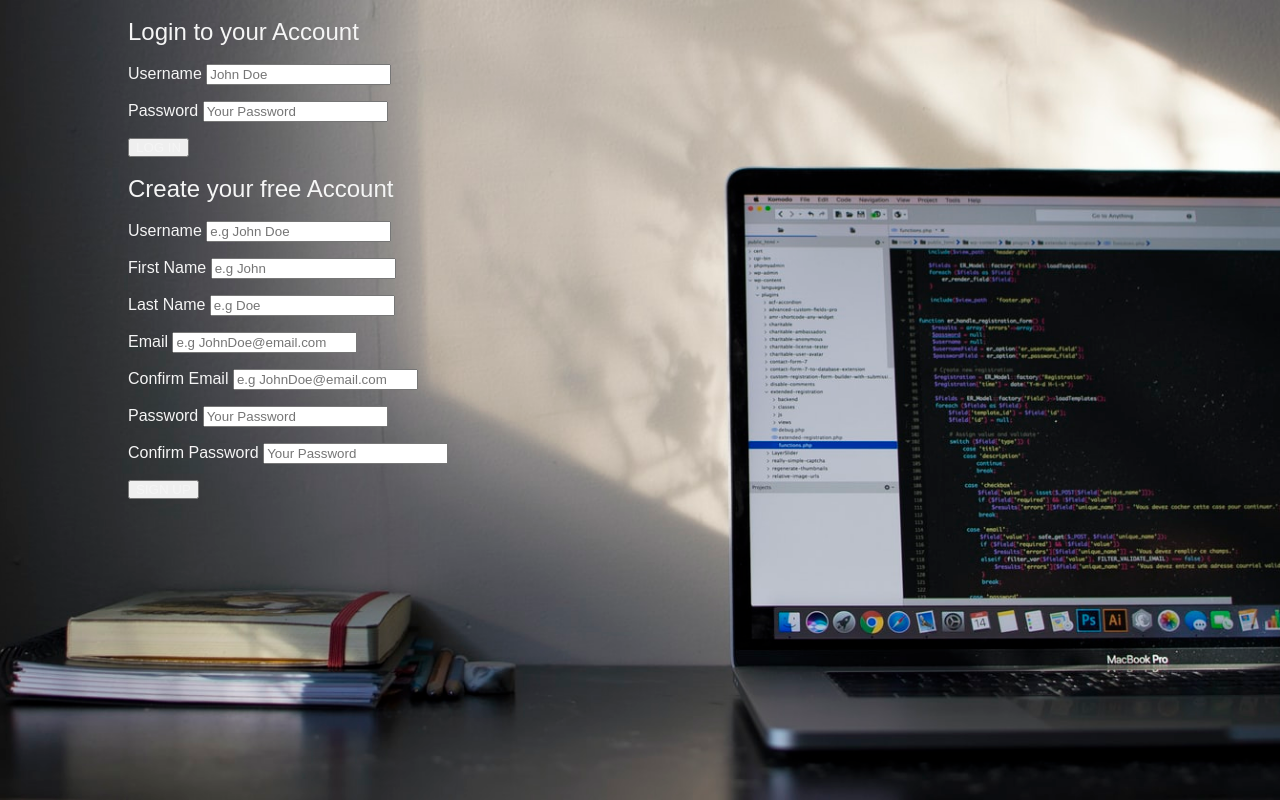
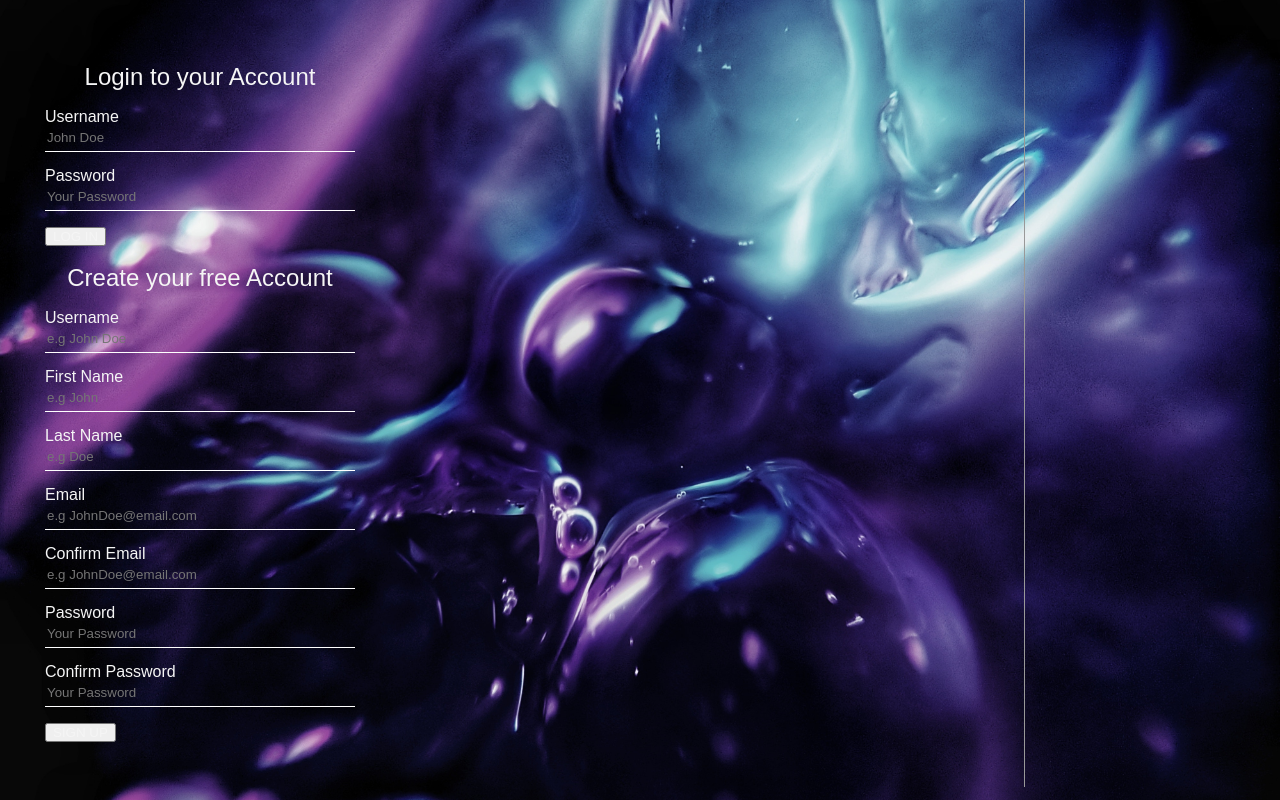
Before and after one commit to liam34/PhpProjectOnGit, a PHP site: page /register.php in a window 1280 px wide. Run offline with PHP 8.4, Linux system fonts and the light colour scheme.

Commit message:
apply design in input form

```diff
--- a/assets/css/register.css
+++ b/assets/css/register.css
@@ -7,12 +7,20 @@ html, body {
 #background {
 
     background-color:cornsilk;
-    background-image: url(../images/office.jpg);
+    background-image: url(../images/backgroundImage.jpg);
     background-position: center;
     background-size: cover;
     display: table;
     height: 100%;
     width: 100%;
+}
+
+#inputContainer {
+
+    width: 400px;
+    padding: 45px;
+
+
 }
 
 #loginContainer * {
@@ -28,4 +36,22 @@ html, body {
     margin: 0 auto;
     position: relative;
     max-width: 1024px;
+    float: left;
+    border-right: 1px solid #999;
 }
+
+#inputContainer h2 {
+    text-align: center;
+}
+
+#inputContainer input[type="text"],
+#inputContainer input[type="email"],
+#inputContainer input[type="password"] {
+    display: block;
+    background-color: transparent;
+    border: 0;
+    border-bottom: 1px solid #fff;
+    height: 27px;
+    line-height: 27px;
+    width: 100%;
+}
```
Also changed, not shown: assets/images/backgroundImage.jpg (added).
